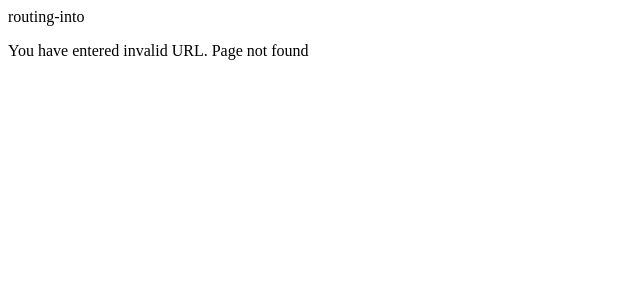
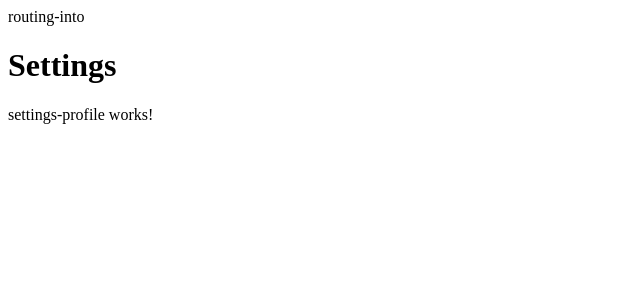
Before and after one commit to deepashri-cg/coursework, an Angular app in the folder java-brains/angular-basics/routing-into/: page /settings/profile in a window 1280 px wide. Before the commit this address had no page. Shown: the top 300 px of the page, without its empty margins (0-640 px from the left). Built offline with nearby package versions, Linux system fonts and the light colour scheme.

Commit message:
Setup child routes for settings component

```diff
--- a/java-brains/angular-basics/routing-into/src/app/settings/settings.component.html
+++ b/java-brains/angular-basics/routing-into/src/app/settings/settings.component.html
@@ -1 +1,2 @@
-<p>settings works!</p>
+<h1>Settings</h1>
+<router-outlet></router-outlet>
```
Also changed, not shown: java-brains/angular-basics/routing-into/src/app/app-routing.module.ts (+11 -1 lines).
